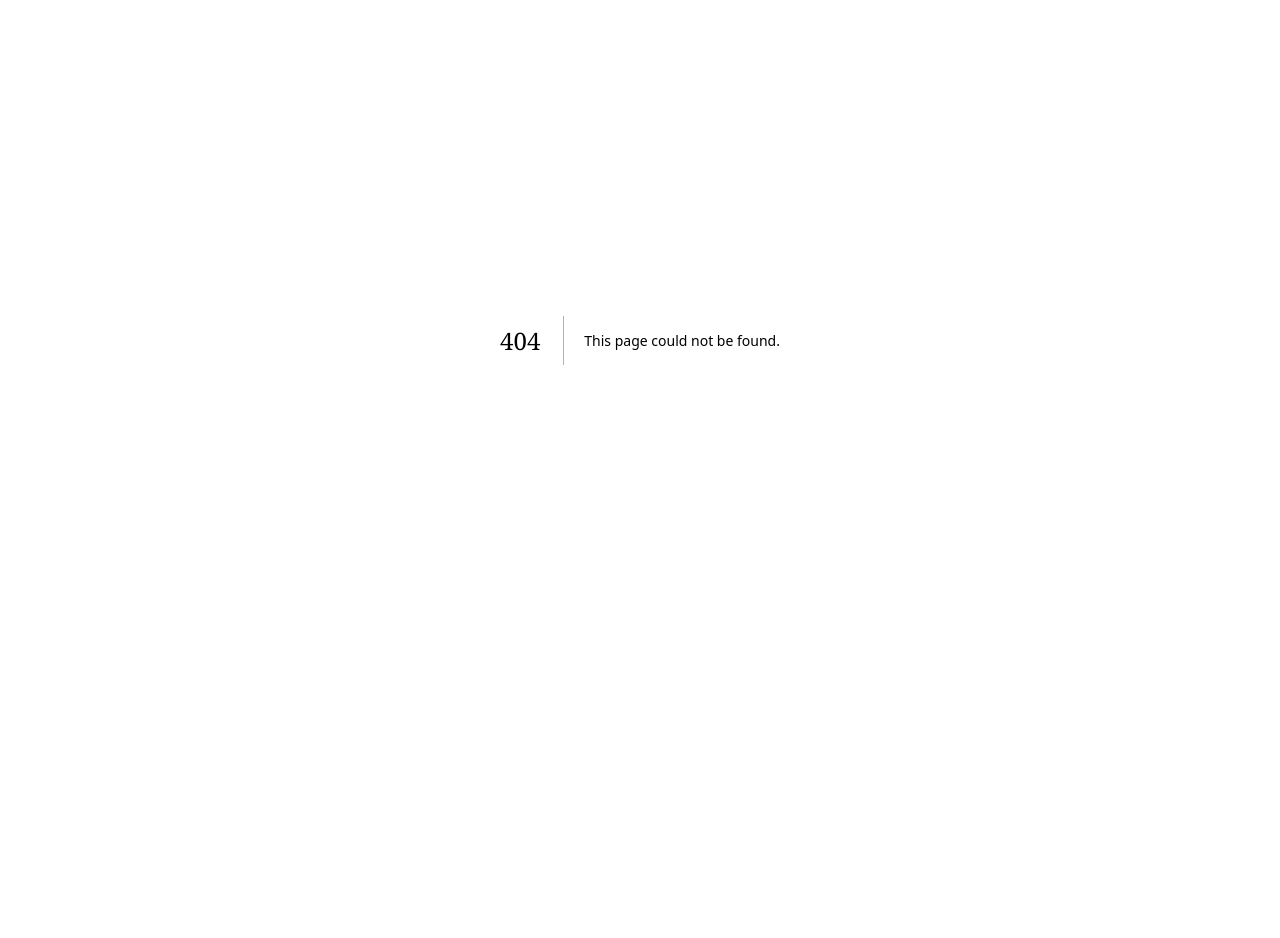
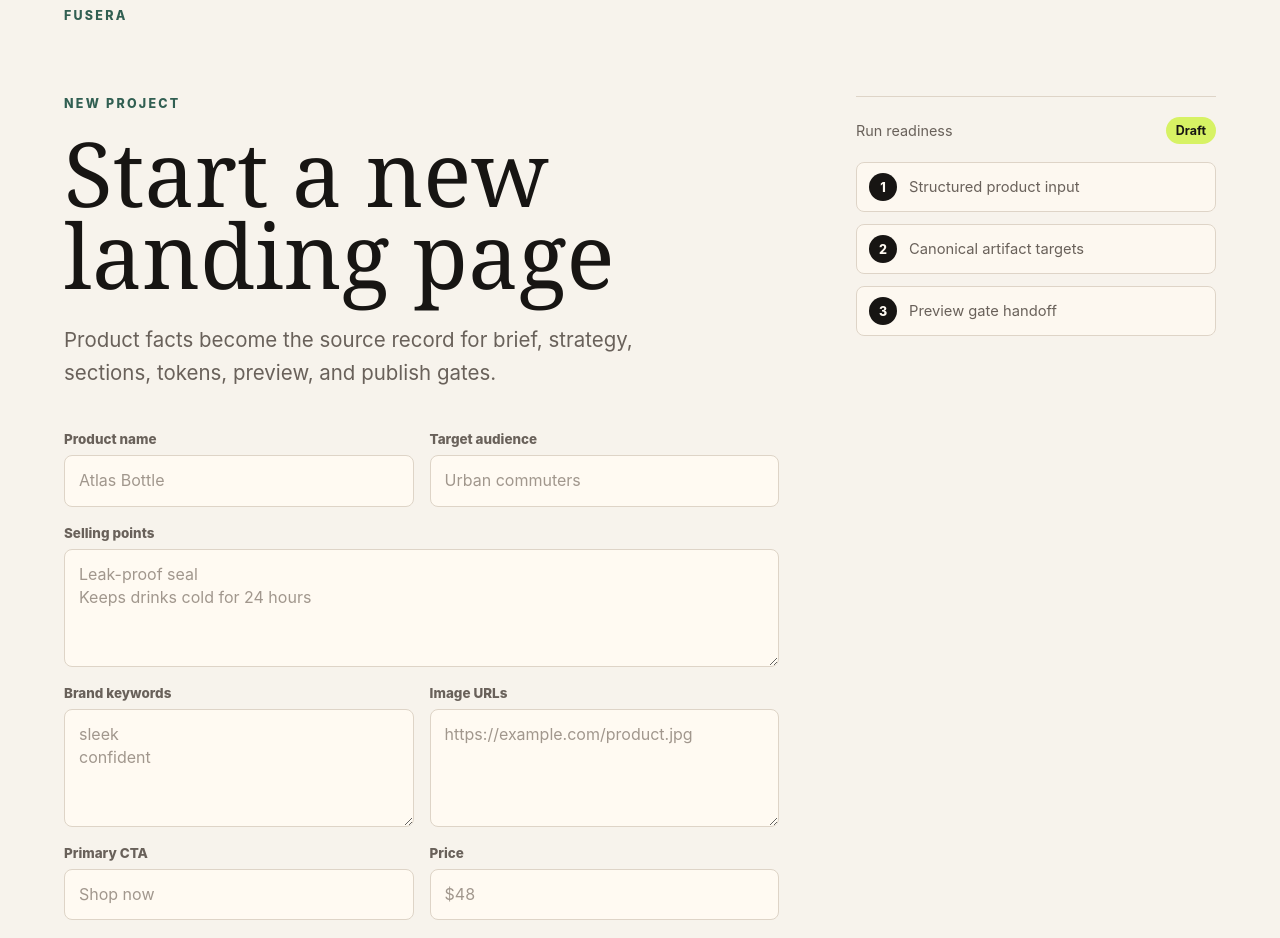
Before and after one commit to astroleno/Fusera, a Next.js app: page /projects/new in a window 1280 px wide. Before the commit this address had no page. Shown: the part 60-998 px from the top of the page. Before the commit the page ends 800 px from the top, so only its background shows below. Built offline with nearby package versions, Linux system fonts and the light colour scheme.

Commit message:
feat(app): add guided intake flow

```diff
--- /dev/null
+++ b/src/app/api/projects/route.ts
@@ -0,0 +1,30 @@
+import { createDbClient } from "@/lib/db";
+import { projectInputSchema } from "@/lib/domain/project-input";
+
+export async function POST(request: Request) {
+  const body: unknown = await request.json();
+  const parsed = projectInputSchema.safeParse(body);
+
+  if (!parsed.success) {
+    return Response.json(
+      { error: parsed.error.flatten() },
+      { status: 400 },
+    );
+  }
+
+  const db = await createDbClient();
+  const { data, error } = await db
+    .from("projects")
+    .insert({
+      product_name: parsed.data.productName,
+      intake: parsed.data,
+    })
+    .select("id")
+    .single();
+
+  if (error) {
+    return Response.json({ error: error.message }, { status: 500 });
+  }
+
+  return Response.json({ projectId: data.id }, { status: 201 });
+}
--- a/src/app/globals.css
+++ b/src/app/globals.css
@@ -230,6 +230,143 @@ h1 {
   font-weight: 700;
 }
 
+.intake-page {
+  min-height: 100vh;
+  padding: clamp(24px, 5vw, 64px);
+}
+
+.top-link {
+  margin-bottom: clamp(40px, 7vw, 72px);
+}
+
+.top-link a {
+  color: var(--accent);
+  font-size: 0.78rem;
+  font-weight: 800;
+  letter-spacing: 0.18em;
+  text-decoration: none;
+  text-transform: uppercase;
+}
+
+.top-link a:focus-visible {
+  outline: 3px solid var(--signal);
+  outline-offset: 4px;
+}
+
+.intake-layout {
+  display: grid;
+  grid-template-columns: minmax(0, 760px) minmax(280px, 360px);
+  gap: clamp(32px, 6vw, 80px);
+  align-items: start;
+  max-width: 1180px;
+}
+
+.intake-main h1 {
+  max-width: 720px;
+  font-size: clamp(3rem, 7vw, 5.8rem);
+}
+
+.intake-form {
+  display: grid;
+  gap: 18px;
+  margin-top: 42px;
+}
+
+.field-grid {
+  display: grid;
+  grid-template-columns: repeat(2, minmax(0, 1fr));
+  gap: 16px;
+}
+
+.field {
+  display: grid;
+  gap: 8px;
+}
+
+.field span {
+  color: var(--muted);
+  font-size: 0.84rem;
+  font-weight: 800;
+}
+
+.field input,
+.field textarea {
+  width: 100%;
+  border: 1px solid var(--line);
+  border-radius: 8px;
+  background: var(--surface);
+  color: var(--ink);
+  font: inherit;
+  line-height: 1.45;
+  padding: 13px 14px;
+  transition:
+    border-color 160ms ease,
+    box-shadow 160ms ease,
+    background 160ms ease;
+}
+
+.field textarea {
+  min-height: 118px;
+  resize: vertical;
+}
+
+.field input::placeholder,
+.field textarea::placeholder {
+  color: #a1978d;
+}
+
+.field input:focus,
+.field textarea:focus {
+  border-color: var(--accent);
+  box-shadow: 0 0 0 3px rgba(215, 242, 100, 0.56);
+  outline: none;
+}
+
+.form-actions {
+  display: flex;
+  align-items: center;
+  flex-wrap: wrap;
+  gap: 14px;
+  padding-top: 8px;
+}
+
+.form-actions .primary-action {
+  border: 0;
+  cursor: pointer;
+  margin-top: 0;
+}
+
+.form-actions .primary-action:disabled {
+  cursor: wait;
+  opacity: 0.72;
+  transform: none;
+}
+
+.form-status {
+  color: var(--muted);
+  font-size: 0.92rem;
+  font-weight: 700;
+}
+
+.form-status.success {
+  color: var(--accent);
+}
+
+.form-status.error {
+  color: #9a352c;
+}
+
+.readiness-panel {
+  position: sticky;
+  top: 36px;
+  border-top: 1px solid var(--line);
+  padding-top: 20px;
+}
+
+.single-column {
+  grid-template-columns: 1fr;
+}
+
 @media (max-width: 920px) {
   .app-shell {
     grid-template-columns: 1fr;
@@ -244,6 +381,14 @@ h1 {
     min-height: auto;
     border-left: 0;
     border-top: 1px solid var(--line);
+  }
+
+  .intake-layout {
+    grid-template-columns: 1fr;
+  }
+
+  .readiness-panel {
+    position: static;
   }
 }
 
@@ -263,4 +408,17 @@ h1 {
   .product-visual {
     min-height: 280px;
   }
+
+  .intake-page {
+    padding: 28px 20px;
+  }
+
+  .field-grid {
+    grid-template-columns: 1fr;
+  }
+
+  .form-actions {
+    align-items: flex-start;
+    flex-direction: column;
+  }
 }
--- /dev/null
+++ b/src/app/projects/new/page.tsx
@@ -0,0 +1,44 @@
+import ProjectIntakeForm from "@/components/intake/project-intake-form";
+
+const readinessItems = [
+  "Structured product input",
+  "Canonical artifact targets",
+  "Preview gate handoff",
+];
+
+export default function NewProjectPage() {
+  return (
+    <main className="intake-page">
+      <nav className="top-link" aria-label="Project navigation">
+        <a href="/">Fusera</a>
+      </nav>
+
+      <section className="intake-layout">
+        <div className="intake-main">
+          <p className="eyebrow">New project</p>
+          <h1>Start a new landing page</h1>
+          <p className="lede">
+            Product facts become the source record for brief, strategy, sections,
+            tokens, preview, and publish gates.
+          </p>
+          <ProjectIntakeForm />
+        </div>
+
+        <aside className="readiness-panel" aria-label="Run readiness">
+          <div className="panel-header">
+            <span>Run readiness</span>
+            <strong>Draft</strong>
+          </div>
+          <ol className="step-list single-column">
+            {readinessItems.map((item, index) => (
+              <li key={item}>
+                <span>{index + 1}</span>
+                {item}
+              </li>
+            ))}
+          </ol>
+        </aside>
+      </section>
+    </main>
+  );
+}
--- /dev/null
+++ b/src/components/intake/project-intake-form.tsx
@@ -0,0 +1,154 @@
+"use client";
+
+import { type FormEvent, useState } from "react";
+
+type SubmitState =
+  | { status: "idle"; message: string }
+  | { status: "submitting"; message: string }
+  | { status: "success"; message: string }
+  | { status: "error"; message: string };
+
+function splitLines(value: FormDataEntryValue | null): string[] {
+  return String(value ?? "")
+    .split(/\r?\n|,/)
+    .map((item) => item.trim())
+    .filter(Boolean);
+}
+
+export default function ProjectIntakeForm() {
+  const [submitState, setSubmitState] = useState<SubmitState>({
+    status: "idle",
+    message: "",
+  });
+
+  async function handleSubmit(event: FormEvent<HTMLFormElement>) {
+    event.preventDefault();
+    setSubmitState({ status: "submitting", message: "Creating project" });
+
+    const formData = new FormData(event.currentTarget);
+    const payload = {
+      productName: String(formData.get("productName") ?? "").trim(),
+      targetAudience: String(formData.get("targetAudience") ?? "").trim(),
+      sellingPoints: splitLines(formData.get("sellingPoints")),
+      brandKeywords: splitLines(formData.get("brandKeywords")),
+      cta: String(formData.get("cta") ?? "").trim(),
+      imageUrls: splitLines(formData.get("imageUrls")),
+      price: String(formData.get("price") ?? "").trim() || undefined,
+      tone: String(formData.get("tone") ?? "").trim() || undefined,
+      trustSignals: splitLines(formData.get("trustSignals")),
+      referenceUrls: splitLines(formData.get("referenceUrls")),
+    };
+
+    try {
+      const response = await fetch("/api/projects", {
+        method: "POST",
+        headers: {
+          "Content-Type": "application/json",
+        },
+        body: JSON.stringify(payload),
+      });
+      const result = (await response.json()) as { projectId?: string; error?: unknown };
+
+      if (!response.ok) {
+        setSubmitState({
+          status: "error",
+          message: "Check the required fields and image URLs.",
+        });
+        return;
+      }
+
+      setSubmitState({
+        status: "success",
+        message: `Project ${result.projectId} created`,
+      });
+    } catch {
+      setSubmitState({
+        status: "error",
+        message: "Project creation failed.",
+      });
+    }
+  }
+
+  const isSubmitting = submitState.status === "submitting";
+
+  return (
+    <form className="intake-form" onSubmit={handleSubmit}>
+      <div className="field-grid">
+        <label className="field">
+          <span>Product name</span>
+          <input name="productName" placeholder="Atlas Bottle" required />
+        </label>
+
+        <label className="field">
+          <span>Target audience</span>
+          <input name="targetAudience" placeholder="Urban commuters" required />
+        </label>
+      </div>
+
+      <label className="field">
+        <span>Selling points</span>
+        <textarea
+          name="sellingPoints"
+          placeholder={"Leak-proof seal\nKeeps drinks cold for 24 hours"}
+          required
+        />
+      </label>
+
+      <div className="field-grid">
+        <label className="field">
+          <span>Brand keywords</span>
+          <textarea name="brandKeywords" placeholder={"sleek\nconfident"} required />
+        </label>
+
+        <label className="field">
+          <span>Image URLs</span>
+          <textarea
+            name="imageUrls"
+            placeholder="https://example.com/product.jpg"
+            required
+          />
+        </label>
+      </div>
+
+      <div className="field-grid">
+        <label className="field">
+          <span>Primary CTA</span>
+          <input name="cta" placeholder="Shop now" required />
+        </label>
+
+        <label className="field">
+          <span>Price</span>
+          <input name="price" placeholder="$48" />
+        </label>
+      </div>
+
+      <div className="field-grid">
+        <label className="field">
+          <span>Tone</span>
+          <input name="tone" placeholder="Precise, premium, calm" />
+        </label>
+
+        <label className="field">
+          <span>Trust signals</span>
+          <input name="trustSignals" placeholder="500+ reviews, lifetime warranty" />
+        </label>
+      </div>
+
+      <label className="field">
+        <span>Reference URLs</span>
+        <input name="referenceUrls" placeholder="https://example.com/reference" />
+      </label>
+
+      <div className="form-actions">
+        <button className="primary-action" disabled={isSubmitting} type="submit">
+          {isSubmitting ? "Creating" : "Create project"}
+        </button>
+        {submitState.message ? (
+          <p className={`form-status ${submitState.status}`} role="status">
+            {submitState.message}
+          </p>
+        ) : null}
+      </div>
+    </form>
+  );
+}
--- a/src/lib/db.ts
+++ b/src/lib/db.ts
@@ -1,8 +1,13 @@
-import { createClient } from "@supabase/supabase-js";
+export async function createDbClient() {
+  const { createClient } = await import("@supabase/supabase-js");
 
-export function createDbClient() {
   return createClient(
     process.env.NEXT_PUBLIC_SUPABASE_URL!,
     process.env.SUPABASE_SERVICE_ROLE_KEY!,
+    {
+      auth: {
+        persistSession: false,
+      },
+    },
   );
 }
```
Also changed, not shown: 3 other files (tests, documents, lock files or other folders).
